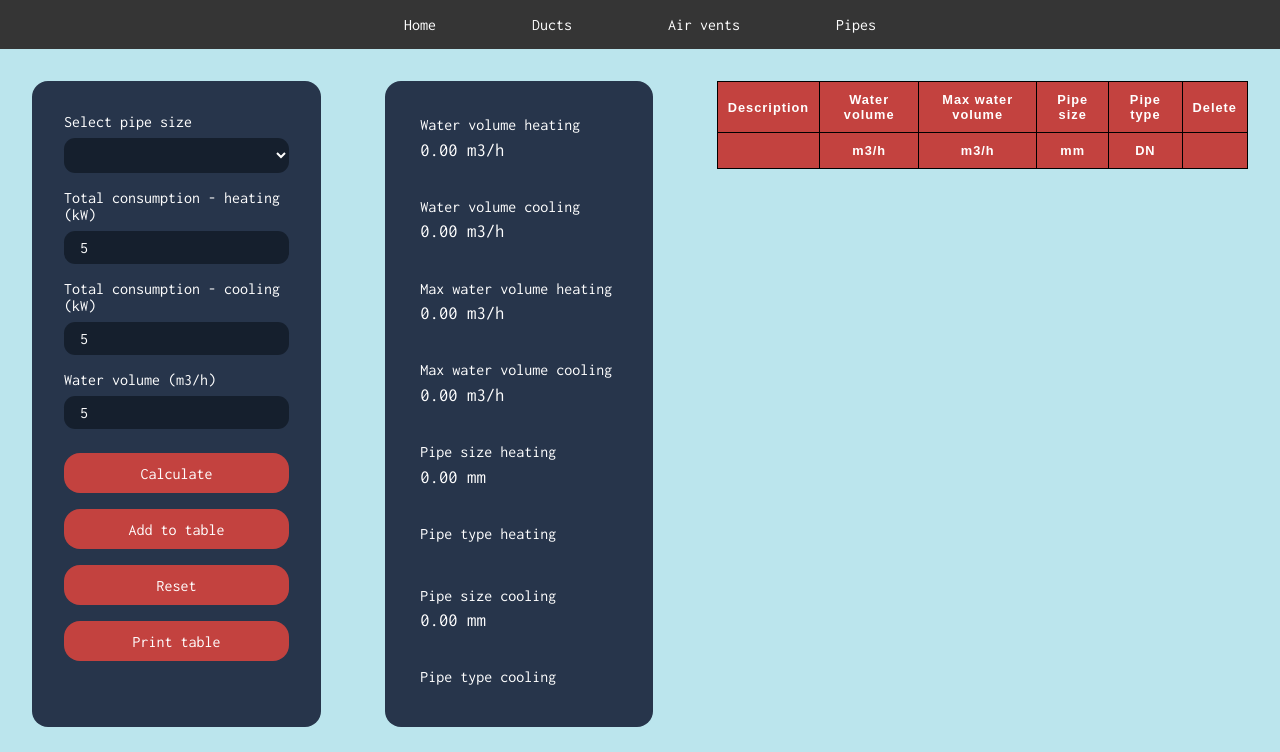
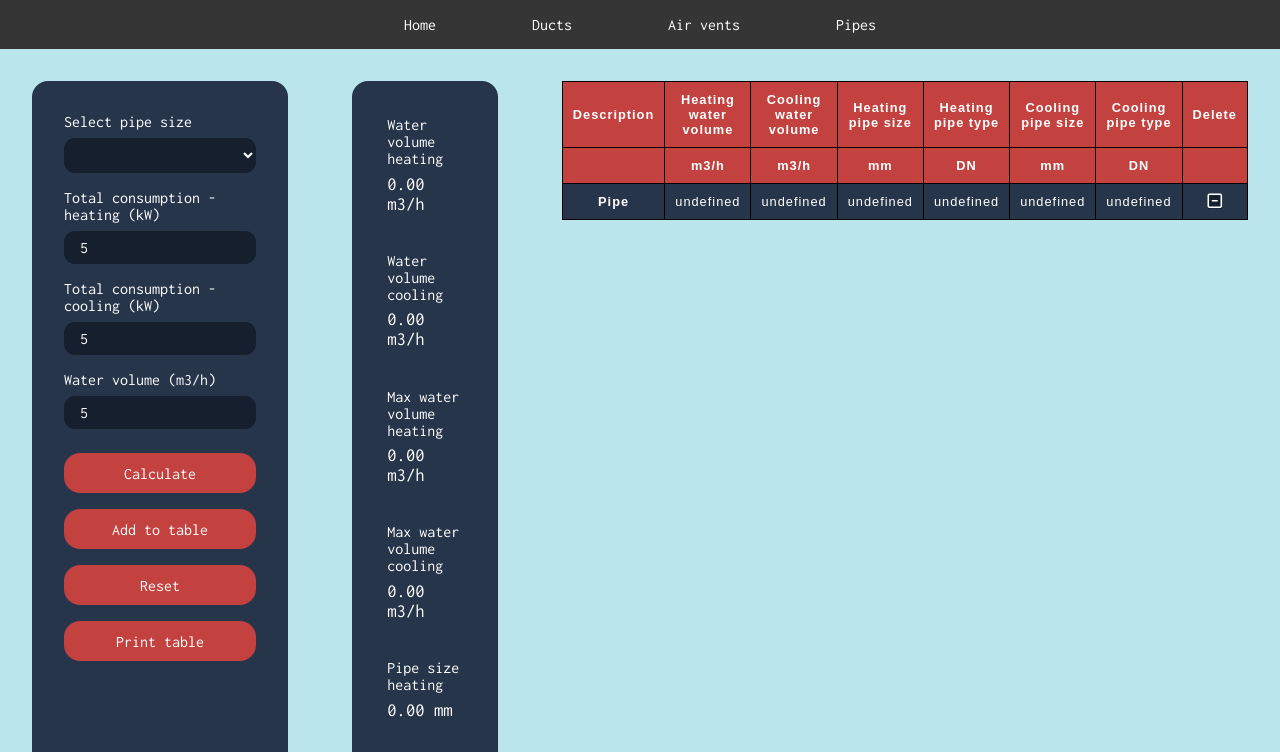
Before and after one commit to Vencikos/HVAC-calculator, a plain HTML site: page Pipes/index.html in a window 1280 px wide. Both pictures are taken after typing "5", "5", "5" into the empty fields and a click on the button "Add to table". Shown: the top 752 px of the page. Drawn offline with Linux system fonts and the light colour scheme.

Commit message:
Small changes to the pipes section

```diff
--- a/Pipes/app.js
+++ b/Pipes/app.js
@@ -46,7 +46,7 @@ const btnPrint = document.querySelector(".btn-print");
 ///////////////////////////////////////////
 
 ///////////////////////////////////////////
-////////// RESET INPUT FIELDS /////////////
+//////// RESET INPUT AND RESULT ///////////
 ///////////////////////////////////////////
 
 const resetInput = () => {
@@ -57,9 +57,14 @@ const resetInput = () => {
 };
 
 const resetResults = () => {
-  resultWaterVolume.textContent = `0.00 m3/h`;
-  resultMaxWaterVolume.textContent = `0.00 m3/h`;
-  resultPipeSize.textContent = `DN ??`;
+  resultWaterVolumeH.textContent = "0.00 m3/h";
+  resultWaterVolumeC.textContent = "0.00 m3/h";
+  resultMaxWaterVolumeH.textContent = "0.00 m3/h";
+  resultMaxWaterVolumeC.textContent = "0.00 m3/h";
+  resultPipeSizeH.textContent = "0.00 mm";
+  resultPipeTypeH.textContent = "";
+  resultPipeSizeC.textContent = "0.00 mm";
+  resultPipeTypeC.textContent = "";
 };
 ///////////////////////////////////////////
 ////////// CALC WATER VOLUME //////////////
@@ -100,6 +105,17 @@ const calcPipeSizeC = () => {
 };
 
 ///////////////////////////////////////////////
+/////////////// CALC PIPE TYPE ////////////////
+///////////////////////////////////////////////
+
+//TODO Find table with diameters of the pipes and calculate the inner diameters for the functions
+
+// const calcPipeTypeH = () => {
+//   const pipeSize = calcPipeSizeH();
+//   if (pipeSize) return "DN6";
+// };
+
+///////////////////////////////////////////////
 //////////// ADD RESULTS TO TABLE /////////////
 ///////////////////////////////////////////////
 
@@ -109,12 +125,12 @@ const addResultsToTable = () => {
   const html = `
     <tr>
       <th scope="row">Pipe</th>
-      <td>${sizeAInput.value}</td>
-      <td>${sizeBInput.value}</td>
-      <td>${airVolumeInput.value}</td>
-      <td>${calcSpeed()}</td>
-      <td>${calcMaxVolume()}</td>
-      <td>${calcMinVertical()}</td>
+      <td>${resultWaterVolumeH.value}</td>
+      <td>${resultWaterVolumeC.value}</td>
+      <td>${resultPipeSizeH.value}</td>
+      <td>${resultPipeTypeH.value}</td>
+      <td>${resultPipeSizeC.value}</td>
+      <td>${resultPipeTypeC.value}</td>
       <td><button class='btn-close' onclick="deleteRow(this)"><i class="far fa-minus-square fa-lg"></i></button></td>
     </tr>`;
 
@@ -140,9 +156,9 @@ calcBtn.addEventListener("click", function () {
   // resultMaxWaterVolumeH.textContent = `${} m3/h`;
   // resultMaxWaterVolumeC.textContent = `${} m3/h`;
   resultPipeSizeH.textContent = `${calcPipeSizeH()} mm`;
-  // resultPipeTypeH.textContent = `DN ${}`;
+  // resultPipeTypeH.textContent = `DN ${calcPipeTypeH}`;
   resultPipeSizeC.textContent = `${calcWaterVolumeC()} mm`;
-  // resultPipeTypeH.textContent = `DN ${}`;
+  // resultPipeTypeC.textContent = `DN ${calcPipeTypeC}`;
 });
 
 addBtn.addEventListener("click", () => addResultsToTable());
--- a/Pipes/index.html
+++ b/Pipes/index.html
@@ -145,16 +145,20 @@
         <table border="2" cellpadding="3" id="tab">
           <tr>
             <th scope="col">Description</th>
-            <th scope="col">Water volume</th>
-            <th scope="col">Max water volume</th>
-            <th scope="col">Pipe size</th>
-            <th scope="col">Pipe type</th>
+            <th scope="col">Heating water volume</th>
+            <th scope="col">Cooling water volume</th>
+            <th scope="col">Heating pipe size</th>
+            <th scope="col">Heating pipe type</th>
+            <th scope="col">Cooling pipe size</th>
+            <th scope="col">Cooling pipe type</th>
             <th scope="col">Delete</th>
           </tr>
           <tr class="table">
             <th scope="col"></th>
             <th scope="col">m3/h</th>
             <th scope="col">m3/h</th>
+            <th scope="col">mm</th>
+            <th scope="col">DN</th>
             <th scope="col">mm</th>
             <th scope="col">DN</th>
             <th scope="col"></th>
```
